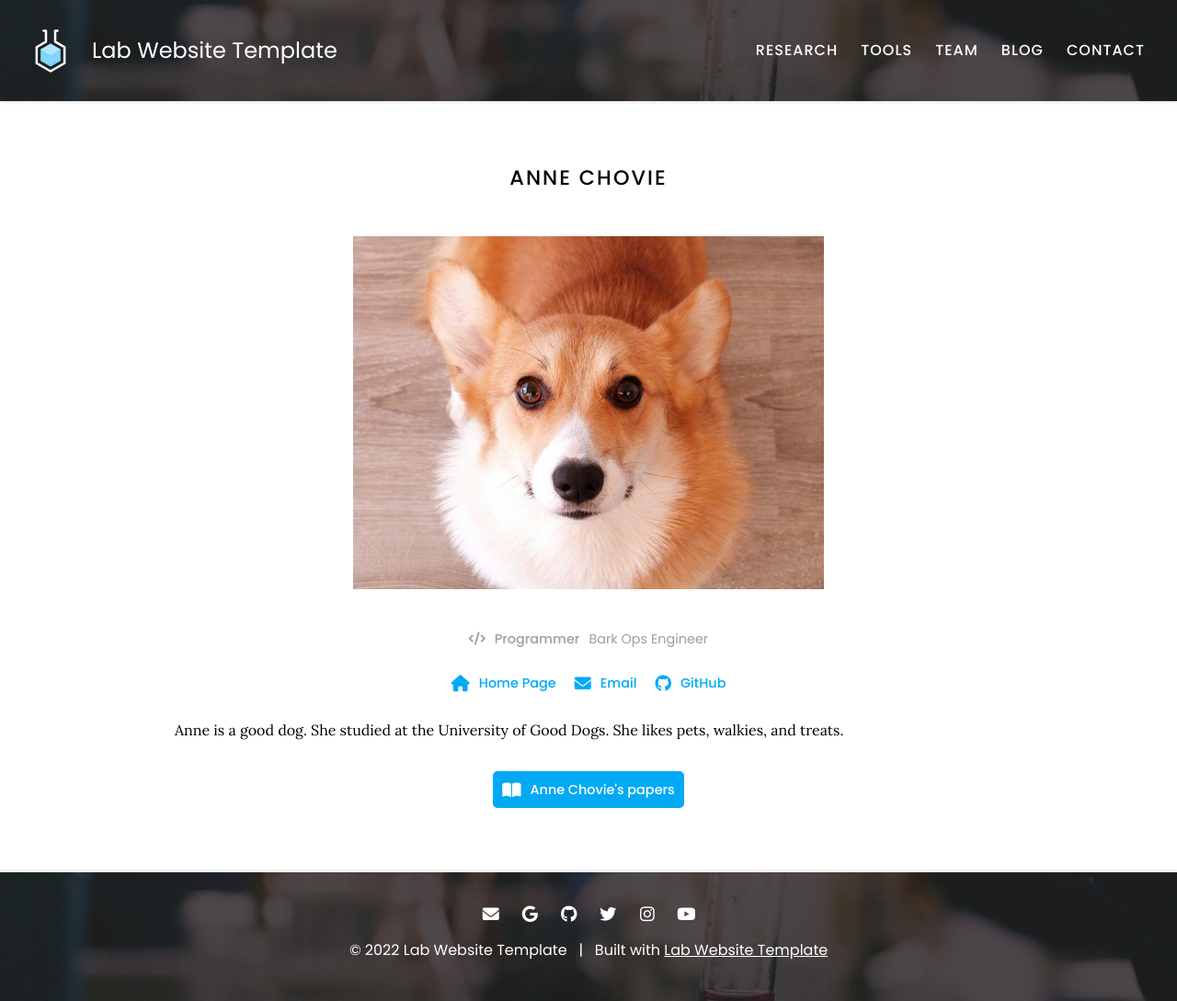
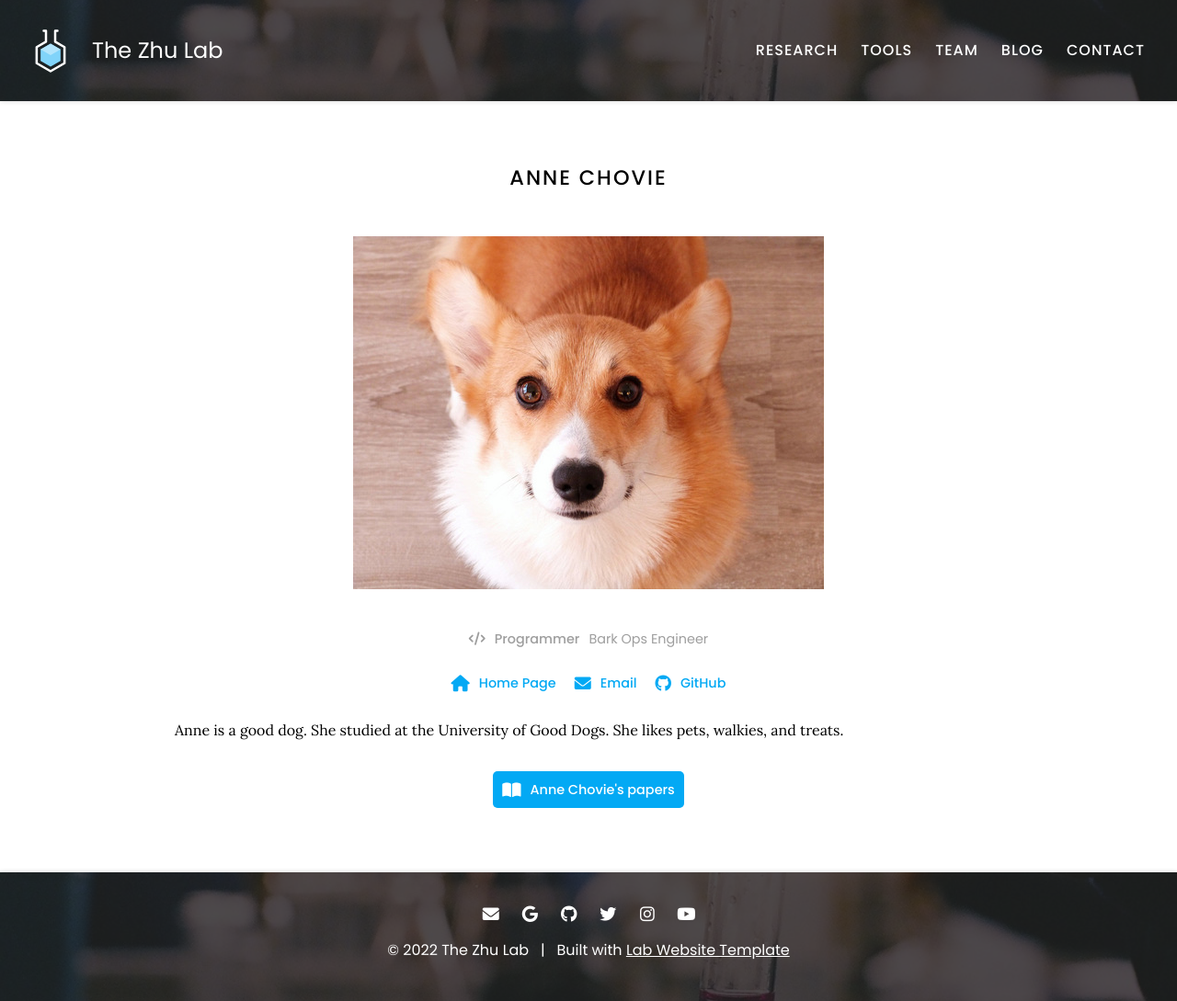
Before and after one commit to theZhuLab/zhu_lab_website, a Jekyll site: the page built from _members/anne-chovie.md, in a window 1280 px wide. Shown: the whole page at 92% size. Built offline with Jekyll 4.4.1, drawn with Linux system fonts in a browser that asks for light colours.

Commit message:
Update _config.yaml

```diff
--- a/_config.yaml
+++ b/_config.yaml
@@ -1,8 +1,8 @@
 ### basic settings
 
 # site properties and page defaults
-title: Lab Website Template
-description: An easy-to-use, flexible website template for labs, with automatic citations, GitHub tag imports, pre-built components, and more.
+title: The Zhu Lab
+description: The laboratory of Dr. Cheng Zhu at Georgia Tech
 logo: images/logo.svg
 header: images/background.jpg
 footer: images/background.jpg
```
